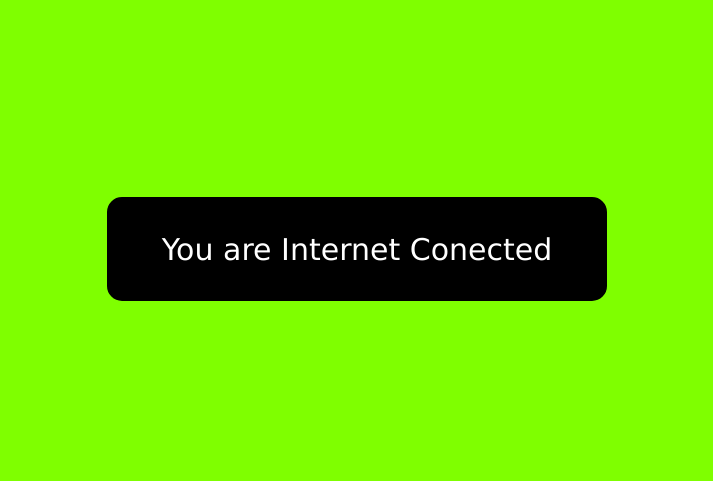
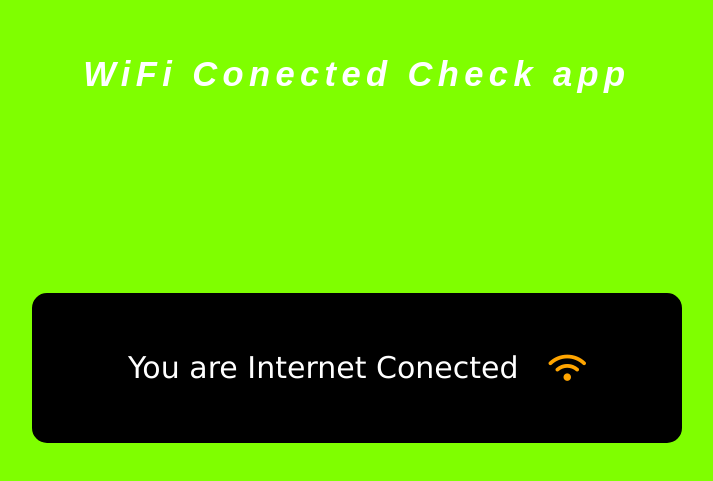
Before and after one commit to Talhamalik495/WiFi-on-of-check, a plain HTML site: page index.html in a window 1280 px wide. Shown: the part 151-632 px from the top of the page, without its empty margins (283-996 px from the left). Drawn offline with Linux system fonts and the light colour scheme.

Commit message:
100% Work Done

```diff
--- a/app.js
+++ b/app.js
@@ -1,17 +1,24 @@
 let meassage_a = document.querySelector(".meassage")
+let icon_a = document.querySelector("#icon")
 const online = () => {
     meassage_a.textContent = "You are Internet Conected"
     meassage_a.style = "color:white"
+    // javascript ma style css use karna ka phal tarika
+    icon_a.style.color = "orange"
 }
 const ofline = () => {
     meassage_a.textContent = "You are Not Internet Conected"
     meassage_a.style = "color:white"
+    // javascript ma style css use karna ka Dosra tarika
+
+    icon_a.style = "color:white"
 
 }
 // navigator is lya use hota ha jaise browser ko detect karna ka lya
 
 if (window.navigator.onLine) {
     online()
+
 } else {
     ofline()
 }
--- a/index.html
+++ b/index.html
@@ -10,11 +10,14 @@
 
 <body>
     <div class="maincontainer">
-   <div class="container">
-    <p class="meassage">internet</p>
-   </div>
-</div>
-<script src="./app.js"></script>
+        <h1>WiFi Conected Check app</h1>
+        <div class="container">
+            <p class="meassage">internet</p>
+            <i class="fa-solid fa-wifi" id="icon"></i>
+        </div>
+    </div>
+    <script src="https://kit.fontawesome.com/186630982e.js" crossorigin="anonymous"></script>
+    <script src="./app.js"></script>
 </body>
 
 </html>
--- a/style.css
+++ b/style.css
@@ -11,20 +11,48 @@
     display: flex;
     justify-content: center;
     align-items: center;
+    flex-direction: column;
+    row-gap: 200px;
 }
 
 .container {
-    width: 500px;
-    height: 60px;
+    width: 650px;
+    height: 150px;
     border: 2px solid black;
     display: flex;
     justify-content: center;
     align-items: center;
-    padding: 50px;
+    /* padding: 80px; */
     border-radius: 15px;
     background-color: black;
     font-family: 'Lucida Sans', 'Lucida Sans Regular', 'Lucida Grande', 'Lucida Sans Unicode', Geneva, Verdana, sans-serif;
     font-size: 30px;
+    column-gap: 30px;
+
+}
+
+h1 {
+    font-family: fantasy;
+    color: white;
+    letter-spacing: 5px;
+    font-style: italic;
+    animation-name: a;
+    animation-duration: 3s;
+    animation-timing-function: ease-in-out;
+    animation-iteration-count: infinite;
+}
+
+@keyframes a {
+    to {
+        transform: scale(0.8);
+    }
+
+    from {
+        transform: scale(2);
+    }
+
+
+
 }
 
 .meassage {
```
